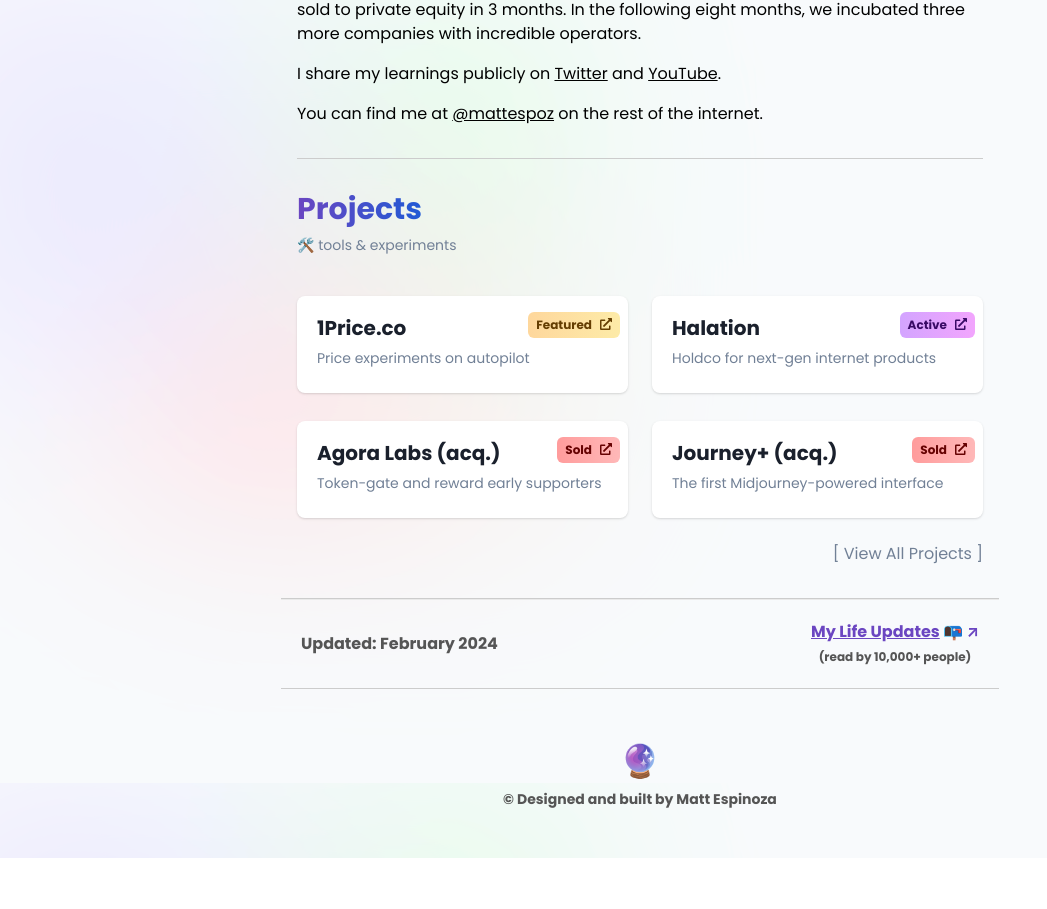
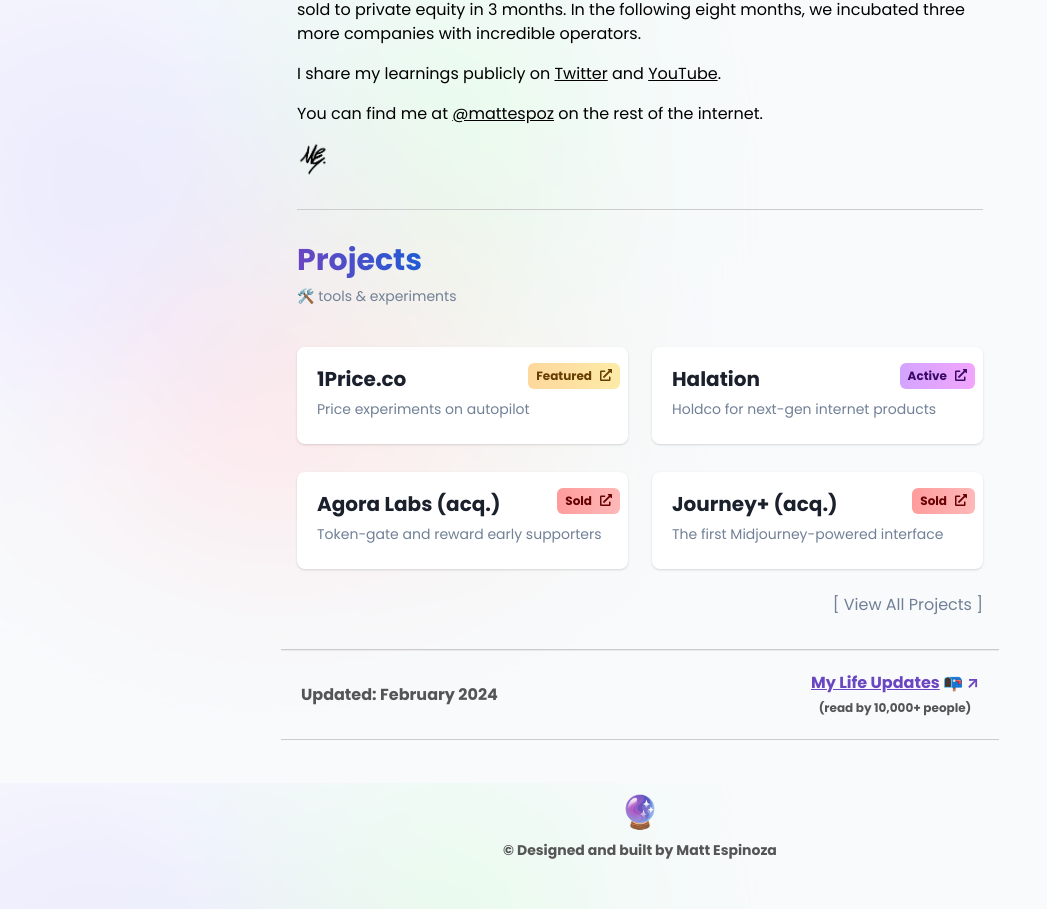
Before and after one commit to MattEspoz/personal-website, a Next.js app: page / in a window 1280 px wide. Shown: the part 817-1726 px from the top of the page, without its empty margins (0-1047 px from the left). Before the commit the page ends 1675 px from the top, so only its background shows below. Built offline with nearby package versions, Linux system fonts and the light colour scheme.

Commit message:
added signature

```diff
--- a/src/components/MyStory.tsx
+++ b/src/components/MyStory.tsx
@@ -160,6 +160,15 @@
             @mattespoz
           </ChakraLink>{" "}
           on the rest of the internet.
+          <Box
+            as="img"
+            src="/assets/signature.png"
+            alt="Cover image"
+            width="35px"
+            height="auto"
+            mt={4}
+            borderRadius="lg"
+          />
         </Text>
       </Box>
     </Box>
```
Also changed, not shown: public/assets/signature.png (added).
